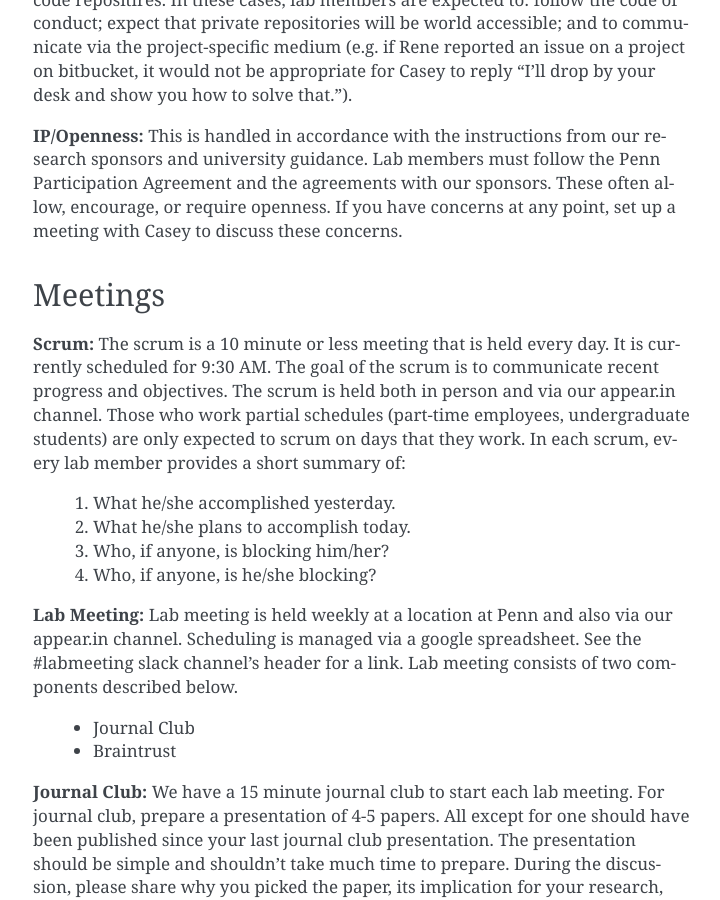
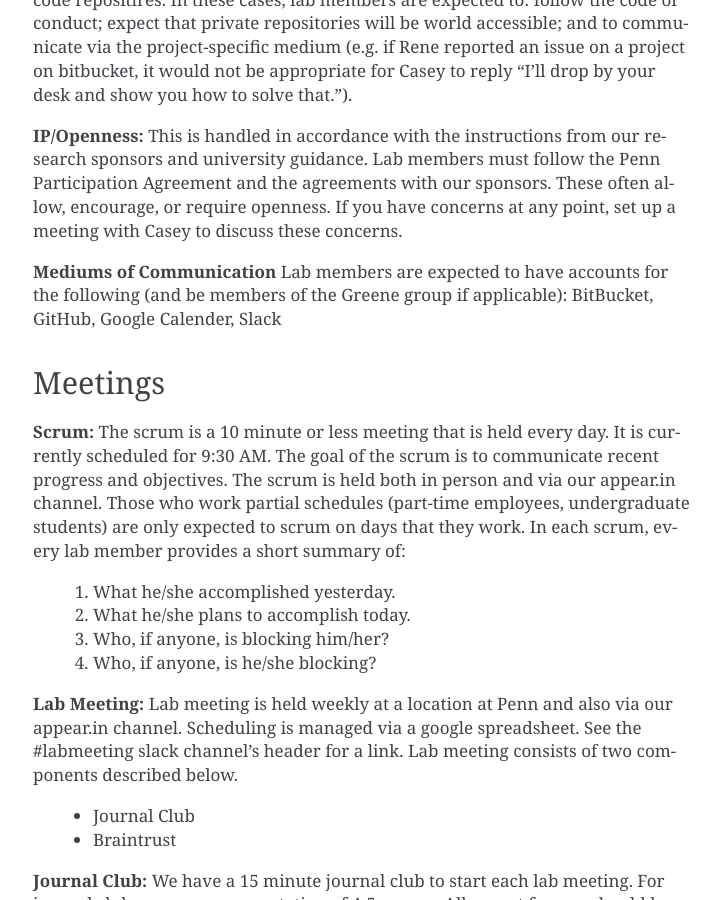
Before and after one commit to greenelab/onboarding, a Sphinx documentation site: the page built from source/communication.rst, in a window 1280 px wide and 900 px high, scrolled down 643 px. Shown: the whole window, without its empty margins (387-1107 px from the left). Built offline with Sphinx 7.4.7, drawn with Linux system fonts in a browser that asks for light colours.

Commit message:
edited on boarding document to include mediums of communication that members would need accounts for

```diff
--- a/source/communication.rst
+++ b/source/communication.rst
@@ -35,6 +35,8 @@ research sponsors and university guidance. Lab members must follow the Penn
 Participation Agreement and the agreements with our sponsors. These often allow,
 encourage, or require openness. If you have concerns at any point, set up a
 meeting with Casey to discuss these concerns.
+
+**Mediums of Communication**  Lab members are expected to have accounts for the following (and be members of the Greene group if applicable): BitBucket, GitHub, Google Calender, Slack
 
 Meetings
 ~~~~~~~~~~~~~
```
